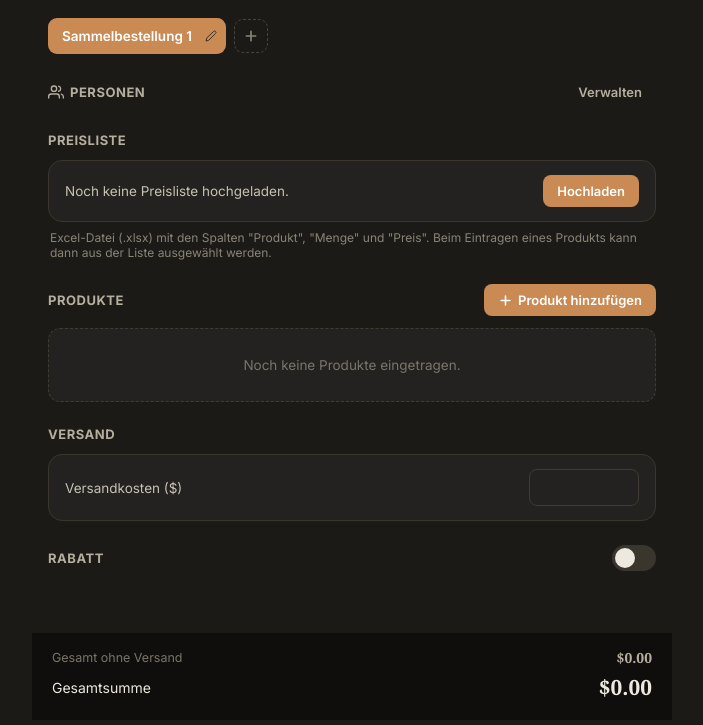
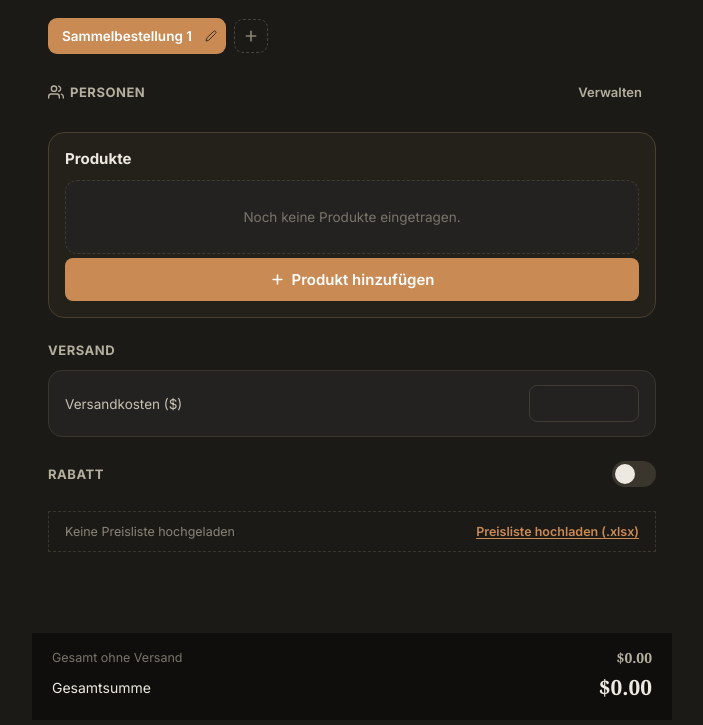
Before and after one commit to sameerkhan1122/SammelbestellungenPepsV2, a website: page public/index.html in a window 1280 px wide. Shown: the part 80-805 px from the top of the page, without its empty margins (288-991 px from the left). Drawn offline with Linux system fonts and the light colour scheme; no server answers.

Commit message:
Add files via upload

```diff
--- a/public/app.js
+++ b/public/app.js
@@ -604,33 +604,28 @@
 
   function renderPriceListSection(order) {
     const section = document.createElement("section");
-    section.className = "section";
-
-    const head = document.createElement("div");
-    head.className = "section-head";
-    head.innerHTML = `<h2>Preisliste</h2>`;
-    section.appendChild(head);
-
-    const summary = document.createElement("div");
-    summary.className = "pricelist-summary";
+    section.className = "section pricelist-section-compact";
+
+    const row = document.createElement("div");
+    row.className = "pricelist-compact-row";
 
     const text = document.createElement("div");
-    text.className = "pricelist-summary-text";
+    text.className = "pricelist-compact-text";
     if (order.priceList.length > 0) {
-      text.innerHTML = `<strong>${order.priceList.length} Produkte</strong> geladen${
-        order.priceListName ? ` aus „${esc(order.priceListName)}“` : ""
+      text.innerHTML = `Preisliste: <strong>${order.priceList.length} Produkte</strong>${
+        order.priceListName ? ` (${esc(order.priceListName)})` : ""
       }`;
     } else {
-      text.textContent = "Noch keine Preisliste hochgeladen.";
-    }
-    summary.appendChild(text);
+      text.textContent = "Keine Preisliste hochgeladen";
+    }
+    row.appendChild(text);
 
     const actions = document.createElement("div");
-    actions.className = "pricelist-summary-actions";
+    actions.className = "pricelist-compact-actions";
 
     const fileLabel = document.createElement("label");
-    fileLabel.className = "file-input-label";
-    fileLabel.textContent = order.priceList.length > 0 ? "Ersetzen" : "Hochladen";
+    fileLabel.className = "file-input-label-compact";
+    fileLabel.textContent = order.priceList.length > 0 ? "Ersetzen" : "Preisliste hochladen (.xlsx)";
     const fileInput = document.createElement("input");
     fileInput.type = "file";
     fileInput.accept = ".xlsx,.xls";
@@ -645,7 +640,7 @@
     if (order.priceList.length > 0) {
       const clearBtn = document.createElement("button");
       clearBtn.type = "button";
-      clearBtn.className = "btn secondary small";
+      clearBtn.className = "pricelist-compact-remove";
       clearBtn.textContent = "Entfernen";
       clearBtn.addEventListener("click", () => {
         showConfirmDialog({
@@ -663,8 +658,8 @@
       actions.appendChild(clearBtn);
     }
 
-    summary.appendChild(actions);
-    section.appendChild(summary);
+    row.appendChild(actions);
+    section.appendChild(row);
 
     if (priceListError) {
       const err = document.createElement("div");
@@ -672,12 +667,6 @@
       err.textContent = priceListError;
       section.appendChild(err);
     }
-
-    const hint = document.createElement("div");
-    hint.className = "pricelist-hint";
-    hint.textContent =
-      'Excel-Datei (.xlsx) mit den Spalten "Produkt", "Menge" und "Preis". Beim Eintragen eines Produkts kann dann aus der Liste ausgewählt werden.';
-    section.appendChild(hint);
 
     return section;
   }
@@ -695,17 +684,17 @@
     // ---- Personen verwalten ----
     frag.appendChild(renderPeopleManagerSection());
 
-    // ---- Preisliste ----
-    frag.appendChild(renderPriceListSection(order));
-
-    // ---- Produkte section ----
+    // ---- Produkte section (Kernstück der Seite -> visuell hervorgehoben) ----
     const productsSection = document.createElement("section");
-    productsSection.className = "section";
+    productsSection.className = "section products-section-highlight";
 
     const productsHead = document.createElement("div");
     productsHead.className = "section-head";
-    productsHead.innerHTML = `<h2>Produkte</h2>`;
-    if (!formOpen) {
+    productsHead.innerHTML = `<h2 class="products-title">Produkte</h2>`;
+    const hasProducts = order.products.length > 0;
+    if (!formOpen && hasProducts) {
+      // Schon Produkte da -> kompakter Button oben rechts, damit die Liste im
+      // Vordergrund bleibt.
       const addBtn = document.createElement("button");
       addBtn.type = "button";
       addBtn.className = "btn primary small";
@@ -724,12 +713,25 @@
       productsSection.appendChild(renderProductForm(order, editingProduct));
     }
 
-    if (order.products.length === 0 && !formOpen) {
+    if (!hasProducts && !formOpen) {
+      // Noch keine Produkte -> großer, gut sichtbarer Einstiegspunkt, damit
+      // sofort klar ist, dass und wie man loslegt.
       const empty = document.createElement("div");
       empty.className = "empty";
       empty.textContent = "Noch keine Produkte eingetragen.";
       productsSection.appendChild(empty);
-    } else if (order.products.length > 0) {
+
+      const addBtnBig = document.createElement("button");
+      addBtnBig.type = "button";
+      addBtnBig.className = "btn primary large products-cta";
+      addBtnBig.innerHTML = `${ICONS.plus}Produkt hinzufügen`;
+      addBtnBig.addEventListener("click", () => {
+        formOpen = true;
+        editingProductId = null;
+        render();
+      });
+      productsSection.appendChild(addBtnBig);
+    } else if (hasProducts) {
       const list = document.createElement("div");
       list.className = "product-list";
       order.products.forEach((p) => list.appendChild(renderProductRow(order, p)));
@@ -881,6 +883,9 @@
       frag.appendChild(renderInvoiceSection(order));
     }
 
+    // ---- Preisliste (Verwaltung, unauffällig am Ende) ----
+    frag.appendChild(renderPriceListSection(order));
+
     return frag;
   }
 
@@ -906,15 +911,18 @@
     const discountedSubtotal = subtotal * factor;
     const total = discountedSubtotal + shippingNum;
 
+    // WhatsApp rendert *text* fett und _text_ kursiv, wenn eingefügt -
+    // das nutzen wir, damit Bestellung und Summe auf einen Blick klar sind.
     const lines = [];
-    if (order.title) lines.push(order.title);
-    if (lines.length) lines.push("");
+    lines.push(`*${order.title || "Bestellung"}*`);
+    lines.push("");
 
     items.forEach((it) => {
-      lines.push(`${it.qty}x ${it.name} - ${currency(it.price * it.qty)}`);
+      lines.push(`${it.qty}x ${it.name} — ${currency(it.price * it.qty)}`);
     });
 
     lines.push("");
+    lines.push("_____________");
     lines.push(`Subtotal: ${currency(subtotal)}`);
     if (discountNum > 0) {
       lines.push(`Discount (${discountNum}%): -${currency(subtotal - discountedSubtotal)}`);
@@ -922,7 +930,7 @@
     if (shippingNum > 0) {
       lines.push(`Shipping: ${currency(shippingNum)}`);
     }
-    lines.push(`Total: ${currency(total)}`);
+    lines.push(`*Total: ${currency(total)}*`);
 
     return lines.join("\n");
   }
@@ -945,7 +953,7 @@
     const hint = document.createElement("div");
     hint.className = "invoice-hint";
     hint.style.margin = "0 0 10px";
-    hint.textContent = "Alle Produkte zusammengerechnet, ohne Namen der Bestellenden. Kann direkt kopiert und an den Verkäufer geschickt werden.";
+    hint.textContent = "Alle Produkte zusammengerechnet, ohne Namen der Bestellenden. Kann direkt kopiert und z. B. bei WhatsApp an den Verkäufer geschickt werden.";
     section.appendChild(hint);
 
     const textarea = document.createElement("textarea");
--- a/public/index.html
+++ b/public/index.html
@@ -163,6 +163,13 @@
     gap: 5px;
     padding: 8px 14px;
     font-size: 13px;
+  }
+  .btn.large {
+    display: flex;
+    align-items: center;
+    gap: 7px;
+    padding: 12px 20px;
+    font-size: 15px;
   }
 
   .empty {
@@ -526,44 +533,67 @@
     .product-nums { gap: 14px; }
   }
 
-  /* ---- Preisliste ---- */
-  .pricelist-summary {
+  /* ---- Produkte (Kernstück der Seite) ---- */
+  .products-section-highlight {
+    border: 1px solid #4A4030;
+    background: #24211B;
+    border-radius: 16px;
+    padding: 16px;
+  }
+  .section-head h2.products-title {
+    font-size: 15px;
+    color: #EDE9E0;
+    text-transform: none;
+    letter-spacing: 0;
+  }
+  .products-cta {
+    width: 100%;
+    justify-content: center;
+    margin-top: 4px;
+  }
+
+  /* ---- Preisliste: schlanke Verwaltungszeile am Seitenende ---- */
+  .pricelist-section-compact {
+    padding: 12px 16px;
+    background: transparent;
+    border: 1px dashed #3A362E;
+  }
+  .pricelist-compact-row {
     display: flex;
     align-items: center;
     justify-content: space-between;
-    gap: 12px;
-    background: #242220;
-    border: 1px solid #3A362E;
-    border-radius: 14px;
-    padding: 14px 16px;
+    flex-wrap: wrap;
+    gap: 10px;
   }
-  .pricelist-summary-text { font-size: 13.5px; color: #C7C1B2; }
-  .pricelist-summary-text strong { color: #EDE9E0; }
-  .pricelist-summary-actions { display: flex; gap: 8px; flex-shrink: 0; }
-  .file-input-label {
-    display: inline-flex;
-    align-items: center;
-    gap: 6px;
-    padding: 8px 14px;
-    font-size: 13px;
-    border-radius: 8px;
-    background: #C98A54;
-    color: #fff;
+  .pricelist-compact-text { font-size: 12.5px; color: #8A8477; }
+  .pricelist-compact-text strong { color: #B5AF9F; }
+  .pricelist-compact-actions { display: flex; align-items: center; gap: 10px; flex-shrink: 0; }
+  .file-input-label-compact {
+    font-size: 12.5px;
+    color: #C98A54;
     cursor: pointer;
     font-weight: 600;
+    text-decoration: underline;
+    text-underline-offset: 2px;
   }
-  .file-input-label:hover { background: #B87940; }
-  .file-input-label input[type="file"] { display: none; }
+  .file-input-label-compact:hover { color: #DDA36F; }
+  .file-input-label-compact input[type="file"] { display: none; }
+  .pricelist-compact-remove {
+    background: none;
+    border: none;
+    font-size: 12.5px;
+    color: #8A8477;
+    cursor: pointer;
+    text-decoration: underline;
+    text-underline-offset: 2px;
+    font-family: inherit;
+    padding: 0;
+  }
+  .pricelist-compact-remove:hover { color: #E0705E; }
   .pricelist-error {
     font-size: 12.5px;
     color: #E0705E;
     margin-top: 8px;
-  }
-  .pricelist-hint {
-    font-size: 12px;
-    color: #8A8477;
-    margin-top: 8px;
-    padding: 0 2px;
   }
 
   /* ---- Autocomplete ---- */
```
